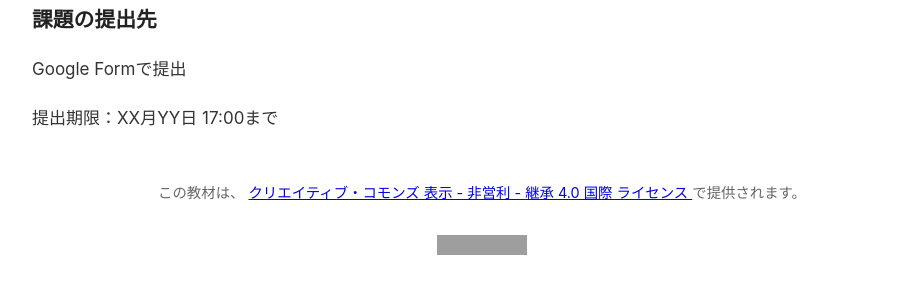
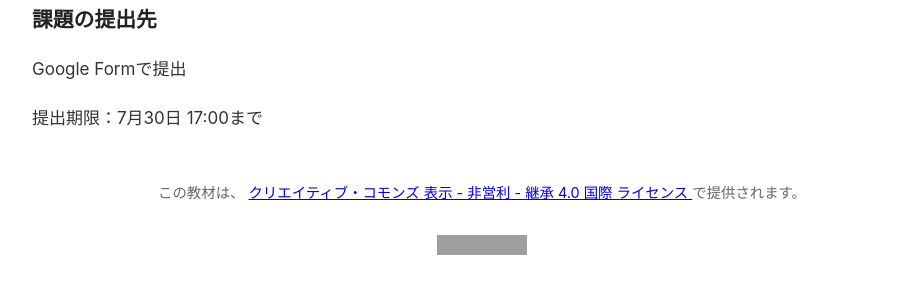
Before and after one commit to MasayaMatsushita/spatiotemporal-analysis, a Jekyll site: the page built from docs/lec/14-spatial-exercise.md, in a window 1280 px wide and 900 px high, scrolled down 3261 px. Shown: the part 584-878 px from the top of the window, without its empty margins (158-1077 px from the left). Built offline with Jekyll 4.4.1, drawn with Linux system fonts in a browser that asks for light colours; our own code applies the rules of GitHub Pages for plain Markdown files; grey boxes are pictures that could not be loaded.

Commit message:
提出日時の指定追加

```diff
--- a/docs/lec/14-spatial-exercise.md
+++ b/docs/lec/14-spatial-exercise.md
@@ -75,4 +75,4 @@ Google Formに以下の情報を記入し提出すること
 
 Google Formで提出
 
-提出期限：XX月YY日 17:00まで
+提出期限：7月30日 17:00まで
```
